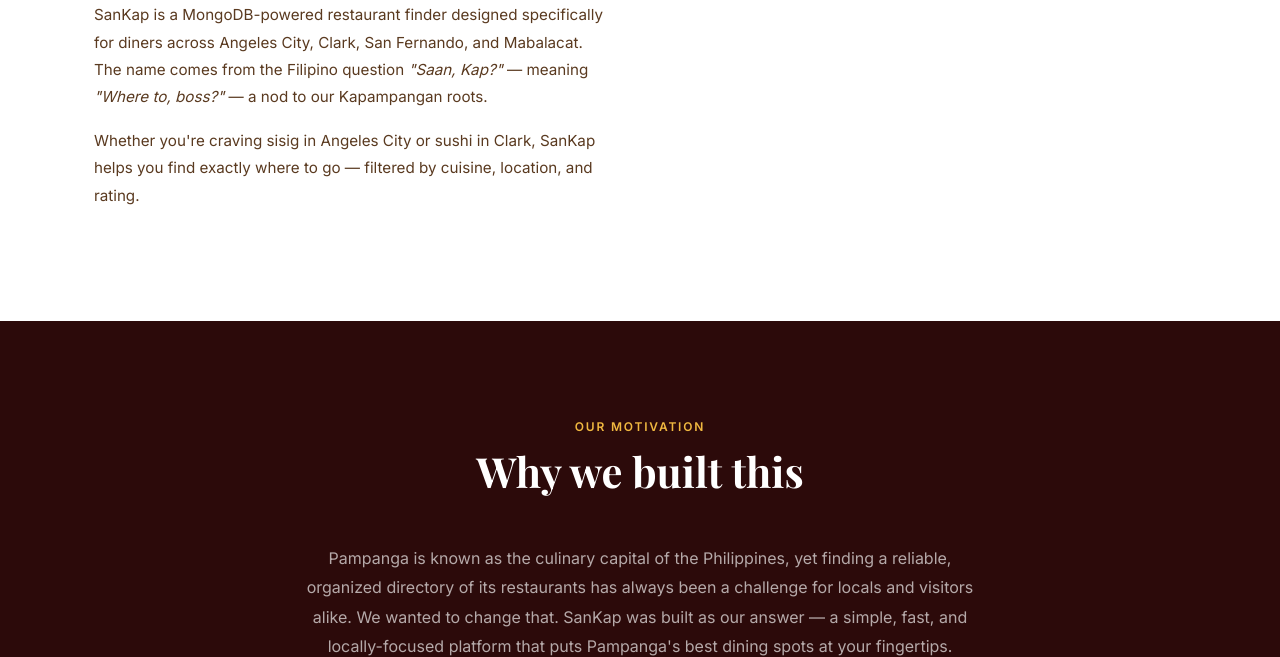
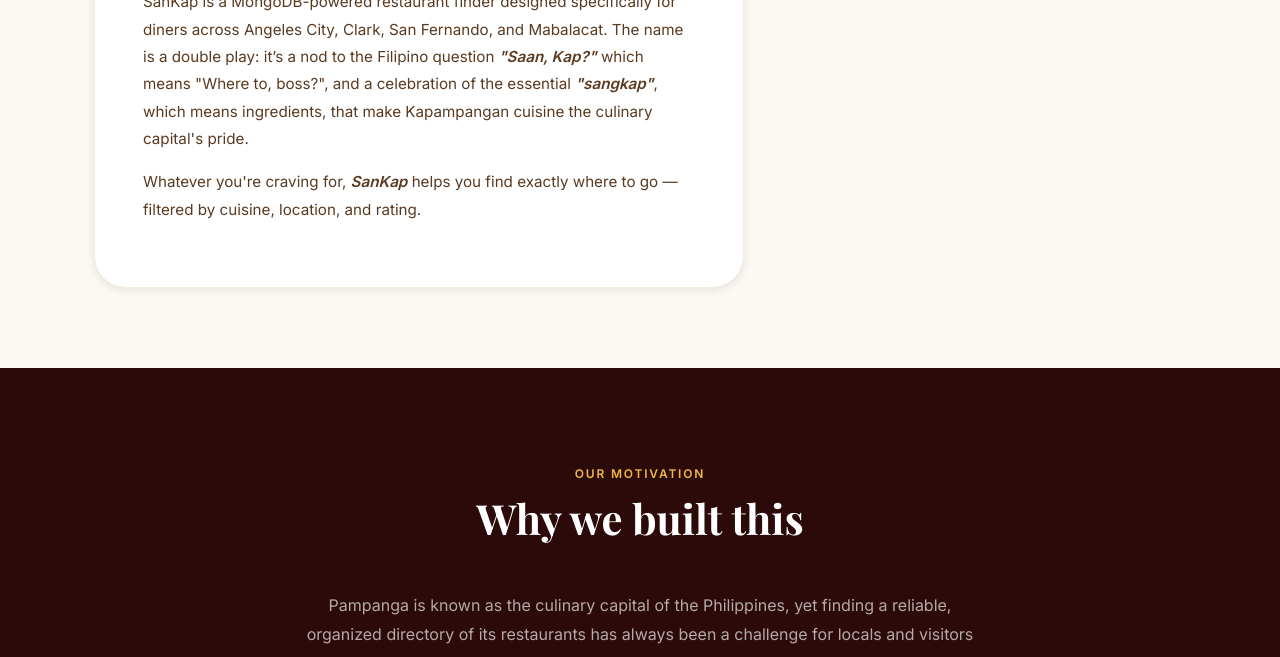
Before and after one commit to Fourstik/SanKap, a plain HTML site: page about.html in a window 1280 px wide. Shown: the part 782-1439 px from the top of the page. Drawn offline with nearby package versions, Linux system fonts and the light colour scheme; a web font is replaced by a local one.

Commit message:
Added several improvements

```diff
--- a/about.html
+++ b/about.html
@@ -19,11 +19,9 @@
   ══════════════════════════════════════════ -->
   <section class="about-hero">
     <div class="about-hero__content">
-      <p class="about-hero__eyebrow">Our story</p>
       <h1 class="about-hero__title">About <em>SanKap</em></h1>
       <p class="about-hero__sub">
-        A student-built restaurant finder for Pampanga — made with local pride,
-        a lot of coffee, and a genuine love for good food.
+        Get to know more about our 6ADDBASE project. Read about how we got the name, why we made it the way it is,the tech stack we've used to create it, and the developers behind it all.
       </p>
     </div>
   </section>
@@ -36,16 +34,12 @@
       <div class="about-what__inner">
         <div>
           <p class="about-what__label">What is SanKap?</p>
-          <h2 class="about-what__title">Pampanga's dining directory, built local.</h2>
+          <h2 class="about-what__title">Make 'Find Dining' Easy.</h2>
           <p class="about-what__text">
-            SanKap is a MongoDB-powered restaurant finder designed specifically for
-            diners across Angeles City, Clark, San Fernando, and Mabalacat. The name
-            comes from the Filipino question <em>"Saan, Kap?"</em> — meaning
-            <em>"Where to, boss?"</em> — a nod to our Kapampangan roots.
+            SanKap is a MongoDB-powered restaurant finder designed specifically for diners across Angeles City, Clark, San Fernando, and Mabalacat. The name is a double play: it’s a nod to the Filipino question <strong><em>"Saan, Kap?"</em></strong> which means "Where to, boss?", and a celebration of the essential <strong><em>"sangkap"</em></strong>, which means ingredients, that make Kapampangan cuisine the culinary capital's pride.
           </p>
           <p class="about-what__text">
-            Whether you're craving sisig in Angeles City or sushi in Clark,
-            SanKap helps you find exactly where to go — filtered by cuisine,
+            Whatever you're craving for, <strong><em>SanKap</em></strong> helps you find exactly where to go — filtered by cuisine,
             location, and rating.
           </p>
         </div>
--- a/about_styles.css
+++ b/about_styles.css
@@ -236,14 +236,6 @@
   padding: 4rem 2rem;
 }
 
-.about-hero__eyebrow {
-  font-size: .75rem;
-  font-weight: 600;
-  letter-spacing: .18em;
-  text-transform: uppercase;
-  color: var(--amber-300);
-  margin-bottom: 1rem;
-}
 
 .about-hero__title {
   font-family: var(--font-serif);
@@ -268,17 +260,18 @@
 
 /* ── What is SanKap ──────────────────────────── */
 .about-what {
-  padding: 6rem 0;
-  background: var(--white);
+  background-color: #fcf9f5;
+  padding: 5rem 0;
 }
 
 .about-what__inner {
-  display: grid;
-  grid-template-columns: 1fr 1fr;
-  gap: 4rem;
-  align-items: center;
+  background: var(--white);
+  border: 1px solid var(--brown-100);
+  border-radius: var(--r-xl);
+  padding: 3rem;
+  box-shadow: var(--shadow-sm);
+  max-width: 650px; /* Keeps it neatly framed on the left */
 }
-
 .about-what__label {
   font-size: .75rem;
   font-weight: 700;
```
